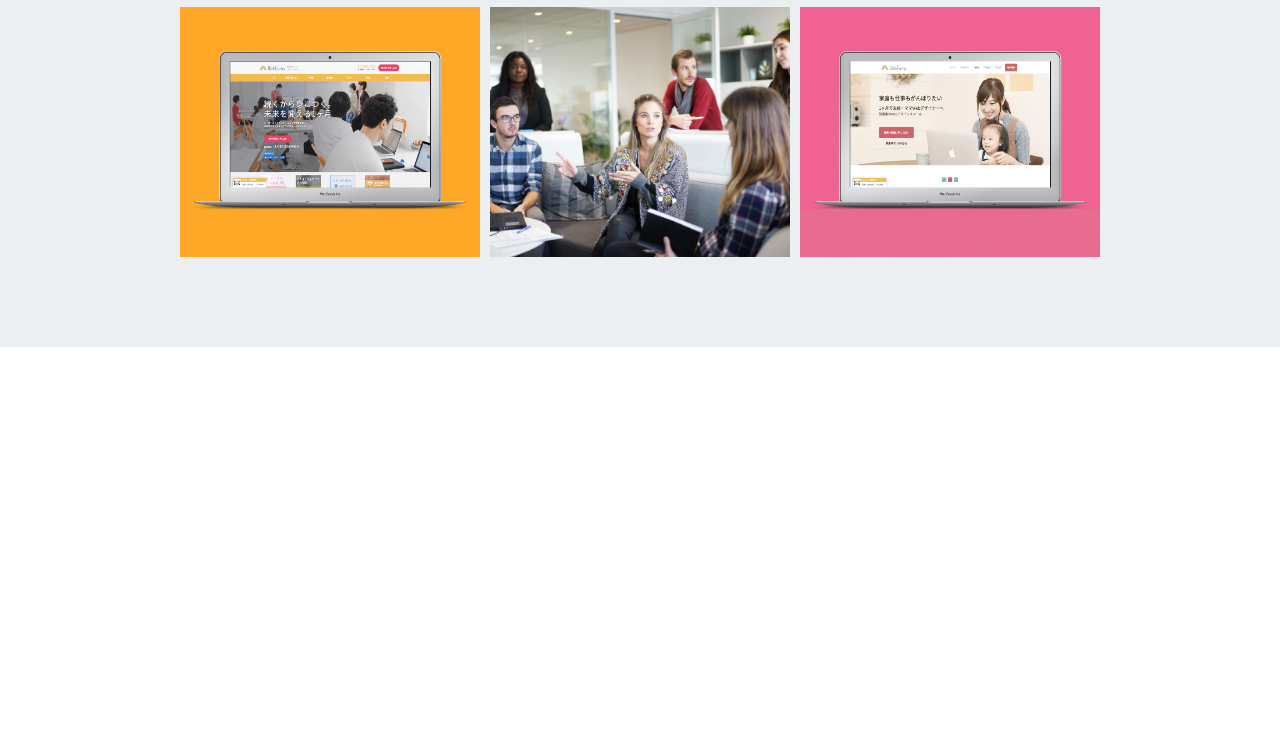
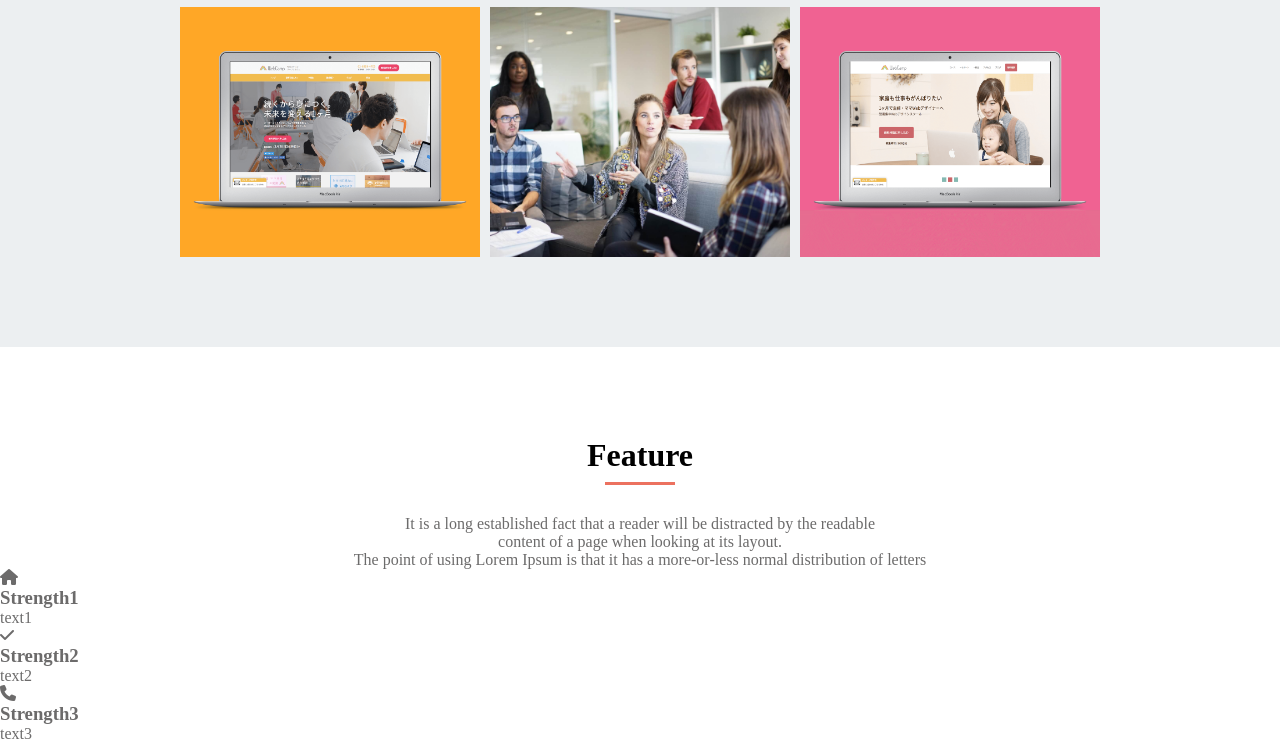
Before and after one commit to Challengerfrom35yearsold/Task1, a plain HTML site: page MySite/index.html in a window 1280 px wide. Shown: the part 1225-1968 px from the top of the page. Before the commit the page ends 1572 px from the top, so only its background shows below. Drawn offline with Linux system fonts and the light colour scheme.

Commit message:
[Add]タイトルを挿入

```diff
--- a/MySite/index.html
+++ b/MySite/index.html
@@ -38,6 +38,7 @@
         <h1 class="mv-title">Lorem Ipsum</h1>
         <p class="mv-text">simply dummy text of the printing</p>
       </section>
+
       <section id="portfolio">
         <h2 class="heading">portfolio</h2>
         <p class="headingtext">
@@ -54,6 +55,32 @@
           <div class="portfolio-img bg-6"></div>
         </div>
       </section>
+
+      <section id="feature">
+        <h2 class="heading">Feature</h2>
+        <p class="headingtext">
+          It is a long established fact that a reader will be distracted by the readable<br>
+          content of a page when looking at its layout.<br>
+          The point of using Lorem Ipsum is that it has a more-or-less normal distribution of letters<br>
+        </p>
+        <div class="strength-group">
+          <div class="strength">
+            <i class="fa-solid fa-house"></i>
+            <h3 class="strength-title">Strength1</h3>
+            <p>text1</p>
+          </div>
+          <div class="strength">
+            <i class="fa-solid fa-check"></i>
+            <h3 class="strength-title">Strength2</h3>
+            <p>text2</p>
+          </div>
+          <div class="strength">
+            <i class="fa-solid fa-phone"></i>
+            <h3 class="strength-title">Strength3</h3>
+            <p>text3</p>
+          </div>
+        </div>
+      </section>
     </main>
     <footer></footer>
   </body>
--- a/MySite/style.css
+++ b/MySite/style.css
@@ -97,7 +97,6 @@ a {
   margin: 0 auto;
 }
 
-
 .portfolio-img {
   width: 300px;
   height: 250px;
```
